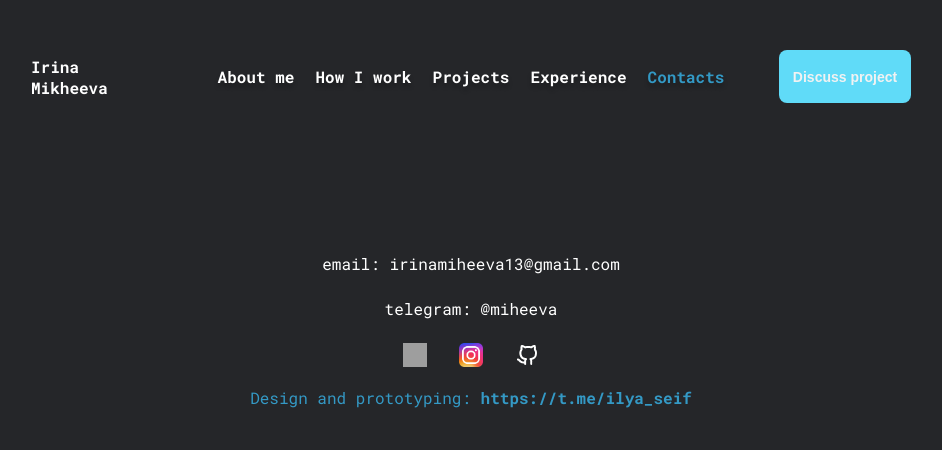
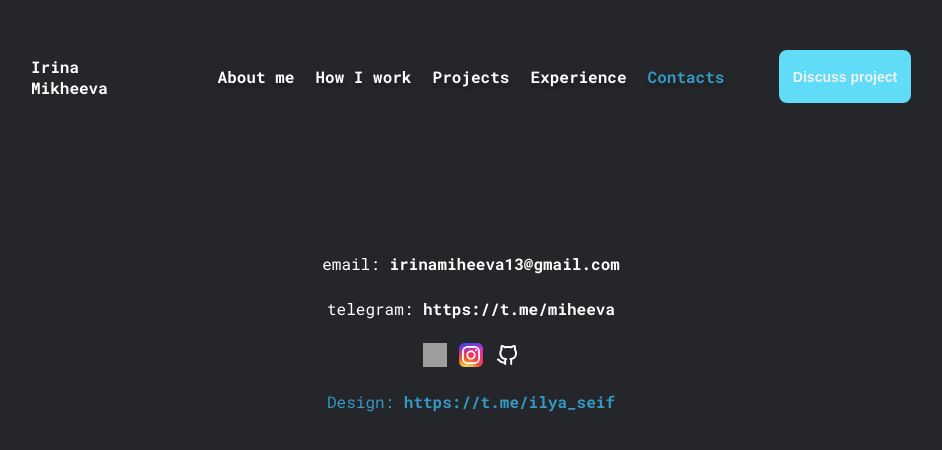
Before and after one commit to irinamiheeva13/personalweb, a React (Create React App) app: page /contacts in a window 1280 px wide. Shown: the top 450 px of the page, without its empty margins (169-1111 px from the left). Built offline with nearby package versions, Linux system fonts and the light colour scheme; grey boxes are pictures that could not be loaded.

Commit message:
feat: contacts mob frame

```diff
--- a/src/App.tsx
+++ b/src/App.tsx
@@ -25,7 +25,7 @@ const App: React.FC = () => {
             <BrowserRouter>
                 <Wrapper>
                     <Name>Irina Mikheeva</Name>
-                    <Nav mobFrame={mobFrame} setMobFrame={setMobFrame} />
+                    <Nav mobFrame={mobFrame} />
                     <Button text='Discuss project' width='15%' handleLink={handleTelegram} />
                     <Hamburger onClick={handleActiveMobFrame}>
                         <span />
--- a/src/components/nav/nav.tsx
+++ b/src/components/nav/nav.tsx
@@ -1,19 +1,11 @@
 import React from 'react';
 import { Container, Item, Overlay } from './nav.style';
 
-interface INav {
-    mobFrame: boolean;
-    setMobFrame: React.Dispatch<React.SetStateAction<boolean>>;
-}
-
-const Nav: React.FC<INav> = ({ mobFrame, setMobFrame }) => {
-    const closeMenu = (): void => {
-        setMobFrame((mobFrame) => !mobFrame);
-    };
+const Nav: React.FC<{ mobFrame: boolean }> = ({ mobFrame }) => {
     return (
         <>
             <Overlay mobFrame={mobFrame} />
-            <Container mobFrame={mobFrame} onClick={closeMenu}>
+            <Container mobFrame={mobFrame}>
                 <Item to='/' className={({ isActive }) => (isActive ? 'active' : '')}>
                     About me
                 </Item>
--- a/src/screens/contacts/contacts.style.tsx
+++ b/src/screens/contacts/contacts.style.tsx
@@ -2,6 +2,14 @@ import styled from 'styled-components';
 
 export const Container = styled.div`
     margin-top: 150px;
+`;
+
+export const ContactsWrapper = styled.div`
+    display: flex;
+    flex-direction: column;
+    align-items: center;
+    justify-content: center;
+    gap: 24px;
 `;
 
 export const Wrapper = styled.div.attrs((props: any) => ({
@@ -12,38 +20,23 @@ export const Wrapper = styled.div.attrs((props: any) => ({
     margin: ${(props) => props.margin};
     display: flex;
     justify-content: space-between;
-    margin-bottom: 20px;
+    gap: 12px;
 `;
 
 export const Text = styled.span.attrs((props: any) => ({
-    marginBottom: props.marginBottom || null,
+    color: props.color || '#ffffff',
 }))`
-    margin-bottom: ${(props) => props.marginBottom};
     font-size: 16px;
-    color: #ffffff;
-`;
-
-export const ContactsWrapper = styled.div`
-    display: flex;
-    flex-direction: column;
-    align-items: center;
-    justify-content: center;
+    color: ${(props) => props.color};
+    a {
+        font-weight: bold;
+        font-size: 16px;
+        color: ${(props) => props.color};
+        text-decoration: none;
+    }
 `;
 
 export const Img = styled.img`
     width: 24px;
     height: 24px;
 `;
-
-export const Link = styled.div`
-    width: fit-content;
-    margin: 0 auto;
-    font-size: 16px;
-    color: #3499c5;
-    a {
-        font-weight: bold;
-        font-size: 16px;
-        color: #3499c5;
-        text-decoration: none;
-    }
-`;
--- a/src/screens/contacts/contacts.tsx
+++ b/src/screens/contacts/contacts.tsx
@@ -2,25 +2,28 @@ import React from 'react';
 import facebook from '../../assets/img/facebook.png';
 import instagram from '../../assets/img/instagram.png';
 import github from '../../assets/img/github.png';
-import { Container, Wrapper, ContactsWrapper, Img, Link, Text } from './contacts.style';
+import { Container, Wrapper, ContactsWrapper, Img, Text } from './contacts.style';
 
 const ContactsPage: React.FC = () => {
     return (
         <Container>
             <ContactsWrapper>
-                <Text marginBottom='24px'>email: irinamiheeva13@gmail.com</Text>
-                <Text marginBottom='24px'>telegram: @miheeva </Text>
-                <Wrapper width='136px'>
+                <Text>
+                    email: <a href='mailto:irinamiheeva13@gmail.com'>irinamiheeva13@gmail.com</a>
+                </Text>
+                <Text>
+                    telegram: <a href='https://t.me/miheeva'> https://t.me/miheeva</a>{' '}
+                </Text>
+                <Wrapper>
                     <Img src={facebook} alt='facebook' />
                     <Img src={instagram} alt='instagram' />
                     <Img src={github} alt='github' />
                 </Wrapper>
+                <Text color='#3399c5'>
+                    Design:
+                    <a href='https://t.me/ilya_seif'> https://t.me/ilya_seif</a>
+                </Text>
             </ContactsWrapper>
-
-            <Link>
-                Design and prototyping:
-                <a href='https://t.me/ilya_seif'> https://t.me/ilya_seif</a>
-            </Link>
         </Container>
     );
 };
```
